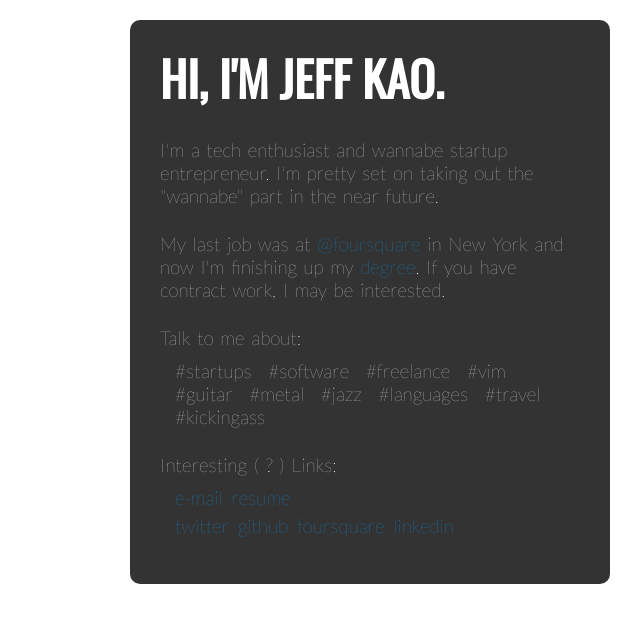
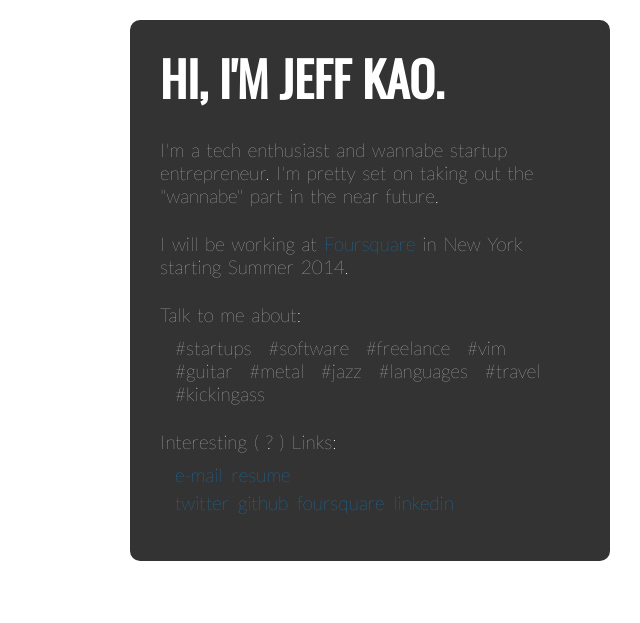
Before and after one commit to jkao/jkao.github.io, a Jekyll site: the page index.html, which Jekyll copies as it is, in a window 1280 px wide. Shown: the top 623 px of the page, without its empty margins (640-1280 px from the left). Built offline with Jekyll 4.4.1, drawn with Linux system fonts in a browser that asks for light colours; nearby versions of some CDN libraries.

Commit message:
Change job status.

```diff
--- a/index.html
+++ b/index.html
@@ -25,11 +25,9 @@
           </p>
 
           <p>
-            My last job was at
-            <a href="http://foursquare.com" target="_blank">@foursquare</a>
-            in New York and now I'm finishing up my
-            <a href="http://ece.uwaterloo.ca" target="_blank">degree</a>.
-            If you have contract work, I may be interested.
+            I will be working at
+            <a href="http://foursquare.com" target="_blank">Foursquare</a>
+            in New York starting Summer 2014.
           </p>
 
           <p>
```
